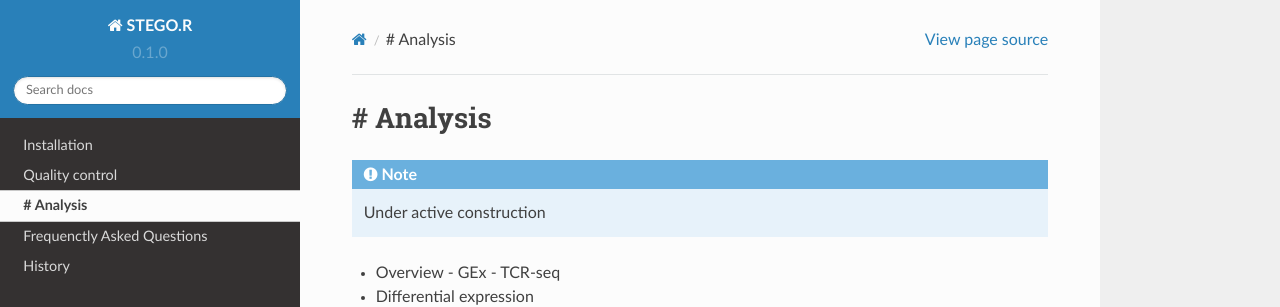
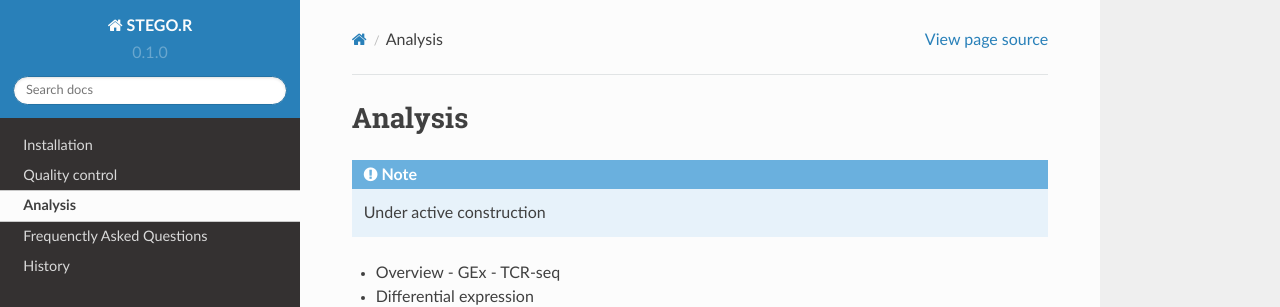
Before and after one commit to KerryAM-R/STEGOR, a Sphinx documentation site: the page built from docs/source/3.Analysis.rst, in a window 1280 px wide. Shown: the top 307 px of the page. Built offline with Sphinx 7.4.7 and the Read the Docs theme 2.0.0, drawn with Linux system fonts in a browser that asks for light colours; pages that are not in the unit, such as notebooks, are missing from menus.

```diff
--- a/docs/source/3.Analysis.rst
+++ b/docs/source/3.Analysis.rst
@@ -1,9 +1,10 @@
-# Analysis
-==========
+Analysis
+========
 .. note::
 
+    Under active construction
 
-    Under active construction
+
 
 - Overview
   - GEx
```
